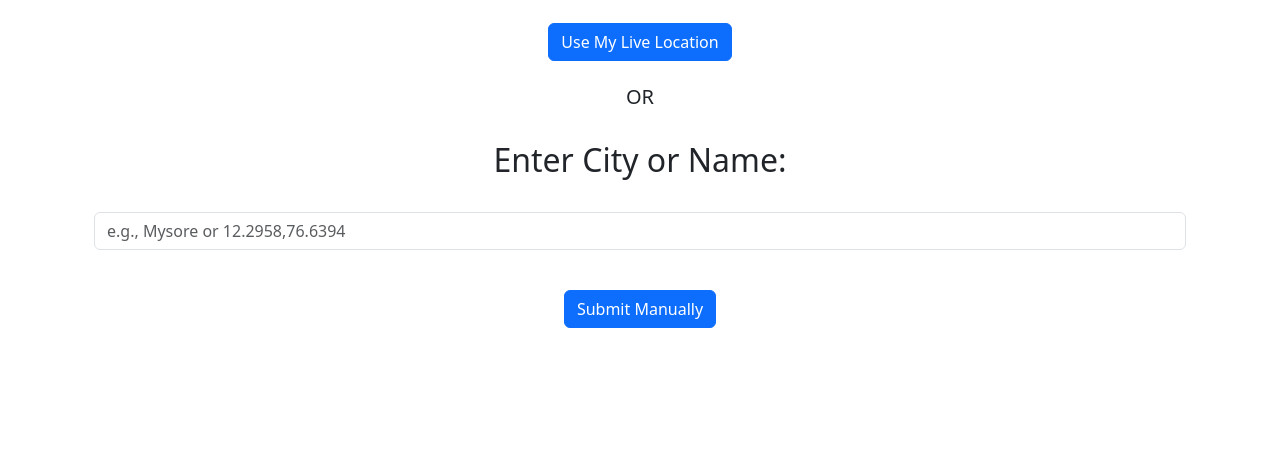
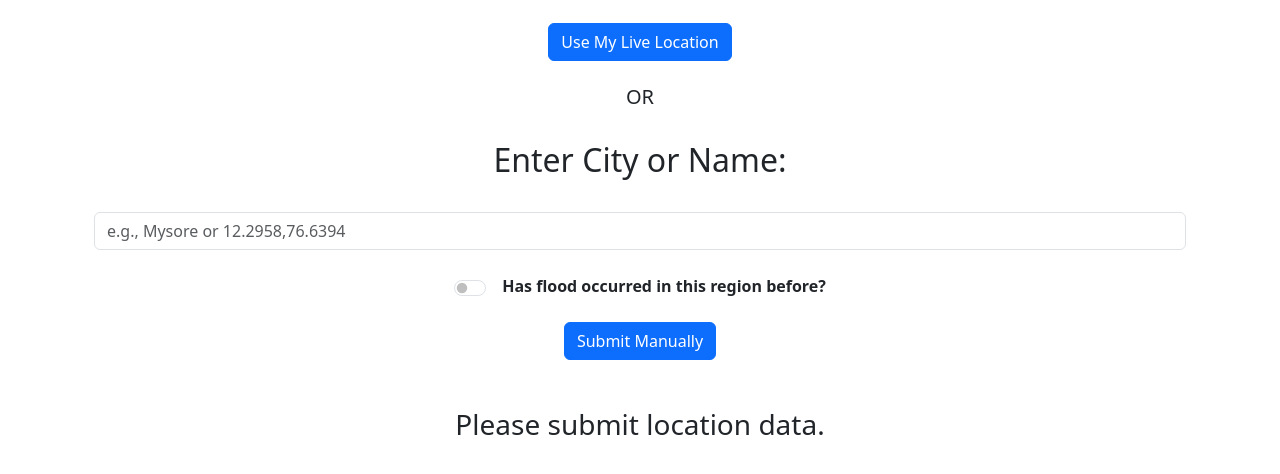
Before and after one commit to AK888-hp/Flood_risk_alert, a Django app: page /flood-form/ in a window 1280 px wide. Shown: the part 173-647 px from the top of the page. Run offline with Django 5.2, Linux system fonts and the light colour scheme.

Commit message:
Final version of flood alert project

```diff
--- a/flood_alert_project/floodapp/templates/floodapp/flood_form.html
+++ b/flood_alert_project/floodapp/templates/floodapp/flood_form.html
@@ -1,49 +1,43 @@
 {% extends "floodapp/base.html" %}
 {% block title %}Flood Detection{% endblock %}
 
-{% block content %}<!DOCTYPE html>
-<html>
-
-<head>
-    <title>Flood Alert System</title>
-    {% load static %}
-    <link href="https://cdn.jsdelivr.net/npm/bootstrap@5.3.6/dist/css/bootstrap.min.css" rel="stylesheet" integrity="sha384-4Q6Gf2aSP4eDXB8Miphtr37CMZZQ5oXLH2yaXMJ2w8e2ZtHTl7GptT4jmndRuHDT" crossorigin="anonymous">
-
-    <link rel="stylesheet" href="{% static 'floodapp/styles.css' %}">
-</head>
-
-<body>
+{% block content %}
 <div class="container">
-        <h2 class="text-center">Flood Alert</h2><h5 class="text-center">Location Based Form</h5>
+    <h2 class="text-center">Flood Alert</h2>
+    <h5 class="text-center">Location Based Form</h5>
 
     <form class="text-center" method="post" id="locationForm"><br>
         {% csrf_token %}
 
         <button type="button" class="btn btn-primary" onclick="getLocationAndSubmit()">Use My Live Location</button>
-<br>
         <input type="hidden" name="lat" id="lat">
-            <input type="hidden" name="lon" id="lon">
-
-            <br>
-            <h5>OR</h5><br>
+        <input type="hidden" name="lon" id="lon"><br>
+        <br><h5>OR</h5><br>
 
         <h2><label>Enter City or Name:</label><br></h2><br>
         <div class="mb-3">
-                <input type="text" name="manual_location" class="form-control" placeholder="e.g., Mysore or 12.2958,76.6394"><br>
+            <input type="text" name="manual_location" class="form-control" placeholder="e.g., Mysore or 12.2958,76.6394">
         </div>
-            <button type="submit" class="btn btn-primary" >Submit Manually</button>
 
+        <div class="form-check form-switch d-flex justify-content-center align-items-center gap-3 my-4">
+            <input class="form-check-input" type="checkbox" id="flood_occurred" name="flood_occurred" value="yes"
+                data-bs-toggle="tooltip" data-bs-placement="top" title="Helps improve prediction accuracy based on past flooding">
+            <label class="form-check-label fw-semibold" for="flood_occurred">
+                Has flood occurred in this region before?
+            </label>
+        </div>
+
+
+        <button type="submit" class="btn btn-primary">Submit Manually</button>
     </form>
+
     <br><br>
     {% if message %}
     <h3 class="text-center">{{ message }}</h3>
-        {% endif %}<br>
-        {% if lat and lon %}
-        <p class="text-center"><strong>Latitude:</strong> {{ lat }}</p>
-        <p class="text-center"><strong>Longitude:</strong> {{ lon }}</p>
     {% endif %}
 
-    </div>
+
+
     {% if weather %}
     <h3>Weather Details</h3>
     {% if weather.error %}
@@ -61,12 +55,16 @@
     </ul>
     {% endif %}
     {% endif %}
+
     {% if average_rainfall is not None %}
     <h3>Average Rainfall (Last 7 Days): {{ average_rainfall }} mm</h3>
-    {% else %}
     {% endif %}
 
+    {% if flood_risk %}
+    <h3 class="text-center text-danger">Flood Prediction: {{ flood_risk }}</h3>
+    {% endif %}
 
+</div>
 
 <script>
     function getLocationAndSubmit() {
@@ -82,9 +80,5 @@
             alert("Geolocation is not supported by this browser.");
         }
     }
-
 </script>
-</body>
-
-</html>
 {% endblock %}
--- a/flood_alert_project/floodapp/views.py
+++ b/flood_alert_project/floodapp/views.py
@@ -3,9 +3,21 @@ from datetime import datetime, timedelta
 from django.shortcuts import render
 from geopy.geocoders import Nominatim
 from django.conf import settings
+from .models import FloodDataRecord
+import joblib
+import os
 
-def home(request):
-    return render(request, 'floodapp/home.html')
+MODEL_PATH = os.path.join("floodapp", "ml_models", "lr_model.pkl")
+SCALER_PATH = os.path.join("floodapp", "ml_models", "scalar.pkl")
+
+# Load model and scaler once at module load
+try:
+    model = joblib.load(MODEL_PATH)
+    scaler = joblib.load(SCALER_PATH)
+except Exception as e:
+    model = None
+    scaler = None
+    print(f"Error loading model or scaler: {e}")
 
 def fetch_nasa_power_rainfall_avg(lat, lon, days=7):
     end_date = datetime.utcnow().date() - timedelta(days=2)
@@ -24,17 +36,21 @@ def fetch_nasa_power_rainfall_avg(lat, lon, days=7):
         f"&format=JSON"
     )
 
+    print("Fetching rainfall from NASA POWER API with URL:", url)
     try:
         response = requests.get(url)
         data = response.json()
+        print("Response data:", data)
         rainfall_dict = data.get('properties', {}).get('parameter', {}).get('PRECTOTCORR', {})
-
+        print("Rainfall data dictionary:", rainfall_dict)
         valid_rainfall = [v for v in rainfall_dict.values() if v not in (-999, -999.0)]
 
         if not valid_rainfall:
+            print("No valid rainfall data found.")
             return None
 
         avg_rainfall = sum(valid_rainfall) / len(valid_rainfall)
+        print(f"Average rainfall over {days} days: {avg_rainfall}")
         return round(avg_rainfall, 2)
     except Exception as e:
         print("Error fetching rainfall data:", e)
@@ -43,14 +59,17 @@ def fetch_nasa_power_rainfall_avg(lat, lon, days=7):
 
 def location_submit_view(request):
     lat, lon = None, None
-    manual_input = None
     message = ""
     weather_data = {}
     average_rainfall = None
+    flood_occurred = 0
+    flood_risk = None
 
     if request.method == 'POST':
         lat = request.POST.get('lat')
         lon = request.POST.get('lon')
+        flood_occurred_input = request.POST.get('flood_occurred')
+        flood_occurred = 1 if flood_occurred_input == 'yes' else 0
 
         if lat and lon:
             message = f"Your live location is: Latitude {lat}, Longitude {lon}"
@@ -72,19 +91,18 @@ def location_submit_view(request):
                 except Exception as e:
                     message = f"Error: {e}"
 
-        if lat and lon:
+        if lat and lon and model and scaler:
             try:
                 lat = float(lat)
                 lon = float(lon)
 
-                # Get current weather
+                # Fetch current weather
                 current_url = (
                     f"https://api.openweathermap.org/data/2.5/weather"
                     f"?lat={lat}&lon={lon}&appid={settings.OPENWEATHER_API_KEY}&units=metric"
                 )
                 current_res = requests.get(current_url).json()
 
-                # Forecast
                 forecast_url = (
                     f"https://api.openweathermap.org/data/2.5/forecast"
                     f"?lat={lat}&lon={lon}&appid={settings.OPENWEATHER_API_KEY}&units=metric"
@@ -97,9 +115,9 @@ def location_submit_view(request):
                 rain_24h = sum(entry.get("rain", {}).get("3h", 0) for entry in forecast_list[:8])
 
                 weather_data = {
-                    "temperature": current_res.get("main", {}).get("temp", "N/A"),
-                    "humidity": current_res.get("main", {}).get("humidity", "N/A"),
-                    "wind_speed": current_res.get("wind", {}).get("speed", "N/A"),
+                    "temperature": current_res.get("main", {}).get("temp", 0),
+                    "humidity": current_res.get("main", {}).get("humidity", 0),
+                    "wind_speed": current_res.get("wind", {}).get("speed", 0),
                     "condition": current_res.get("weather", [{}])[0].get("main", "N/A"),
                     "description": current_res.get("weather", [{}])[0].get("description", "N/A"),
                     "rain_1h": current_res.get("rain", {}).get("1h", 0),
@@ -109,9 +127,38 @@ def location_submit_view(request):
                 }
 
                 average_rainfall = fetch_nasa_power_rainfall_avg(lat, lon, days=7)
+                if average_rainfall is None:
+                    average_rainfall = 0  # fallback if no data
+
+                # Feature vector [avg_rainfall, rain_24h, temperature, humidity, flood_occurred]
+                features = [
+                    #average_rainfall,
+                    rain_24h,
+                    weather_data.get("temperature", 0),
+                    weather_data.get("humidity", 0),
+                    flood_occurred,
+                ]
+
+                # Scale features
+                scaled_features = scaler.transform([features])
+
+                # Predict flood risk
+                prediction = model.predict(scaled_features)[0]
+                risk_levels = {
+                    0: "Minimum Risk",
+                    1: "Low",
+                    2: "Mild",
+                    3: "Warning",
+                    4: "High",
+                }
+                flood_risk = risk_levels.get(prediction, "Unknown")
 
             except Exception as e:
-                weather_data = {"error": str(e)}
+                flood_risk = f"Error in processing: {e}"
+                weather_data = {}
+
+    else:
+        message = "Please submit location data."
 
     return render(request, 'floodapp/flood_form.html', {
         'message': message,
@@ -119,4 +166,8 @@ def location_submit_view(request):
         'lon': lon,
         'weather': weather_data,
         'average_rainfall': average_rainfall,
+        'flood_risk': flood_risk,
     })
+
+def home(request):
+    return render(request, 'floodapp/home.html')
--- a/flood_alert_project/render.yaml
+++ /dev/null
@@ -1,6 +0,0 @@
-services:
-  - type: web
-    name: flood-alert-system
-    env: python
-    buildCommand: "pip install -r requirements.txt"
-    startCommand: "gunicorn projectname.wsgi:application"
```
Also changed, not shown: flood_alert_project/floodapp/models.py (+14 -8 lines), 2 other files. Lines whose indentation alone changed are shown as unchanged.
